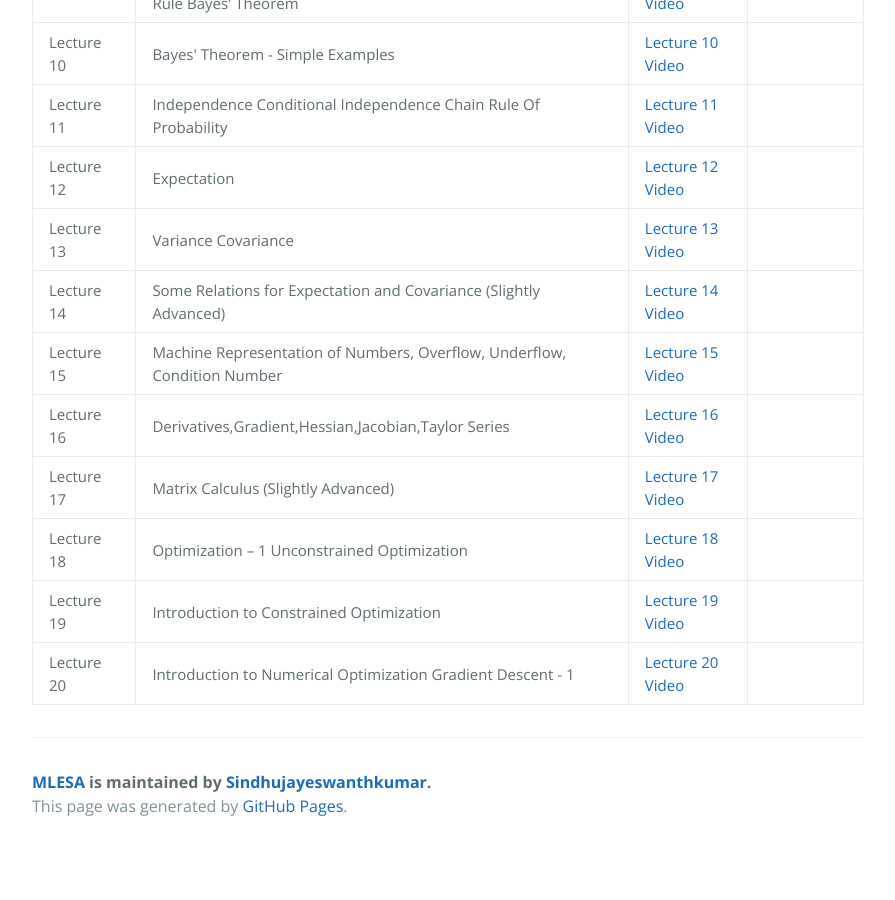
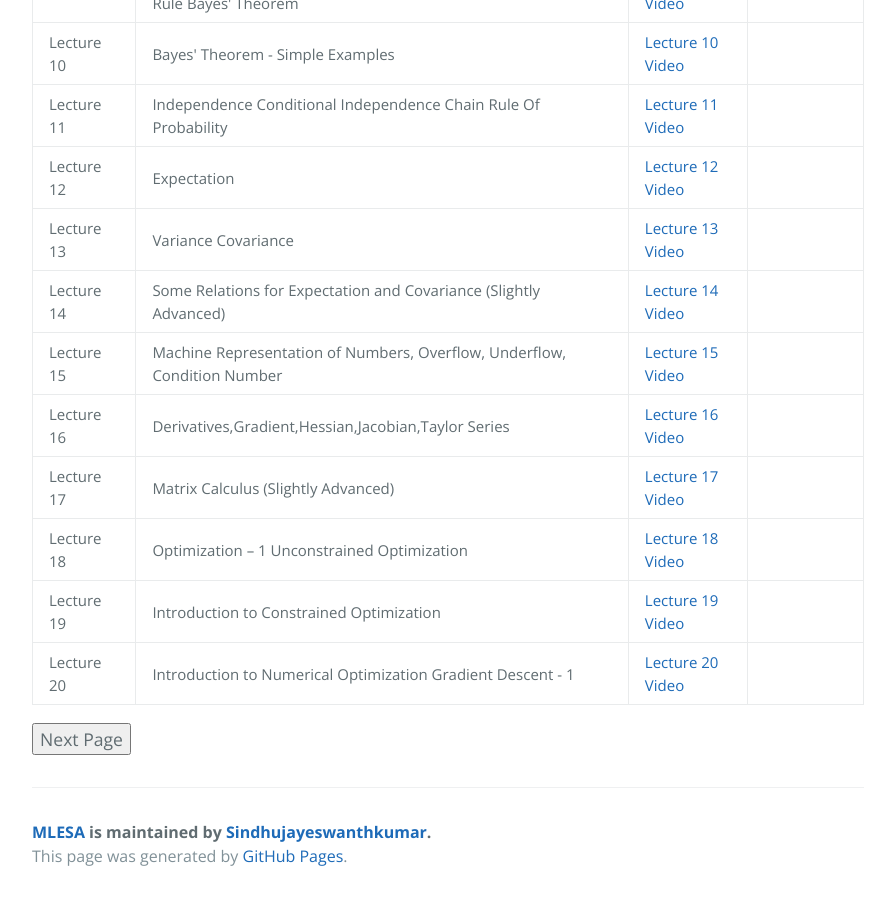
Before and after one commit to Sindhujayeswanthkumar/MLESA, a Jekyll site: the page built from course_page.md, in a window 1280 px wide and 900 px high, scrolled down 1191 px. Shown: the whole window, without its empty margins (192-1087 px from the left). Built offline with Jekyll 4.4.1, drawn with Linux system fonts in a browser that asks for light colours; before the commit the page ends 2041 px from its top, so only the background shows below that.

Commit message:
Update course_page.md

```diff
--- a/course_page.md
+++ b/course_page.md
@@ -140,3 +140,5 @@ description: Check Video link and Course contents here.
 </tr>
 </tbody>
 </table>
+
+<button type="button" onclick="https://github.com/Sindhujayeswanthkumar/machine_learning/">Next Page</button>
```
